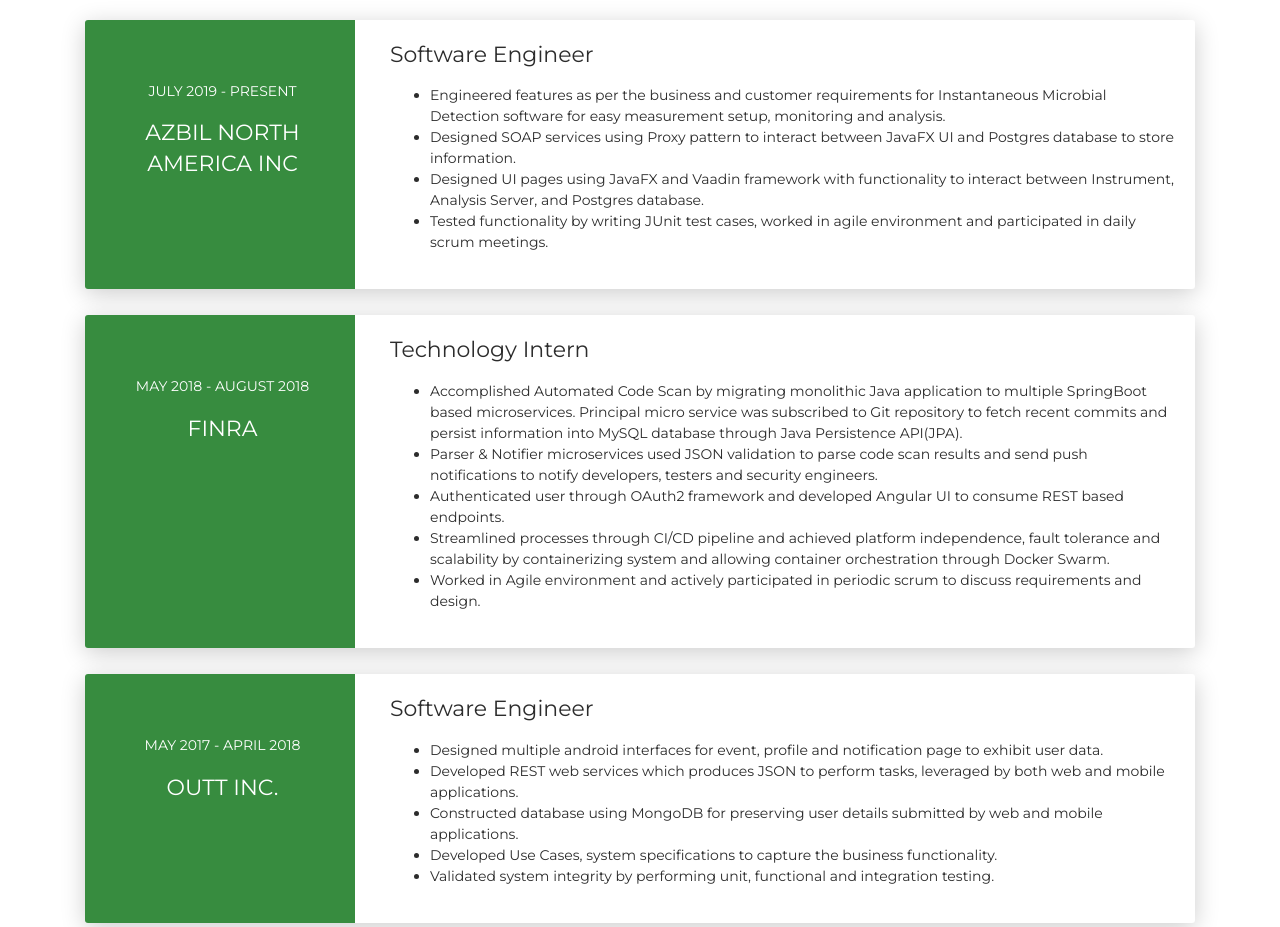
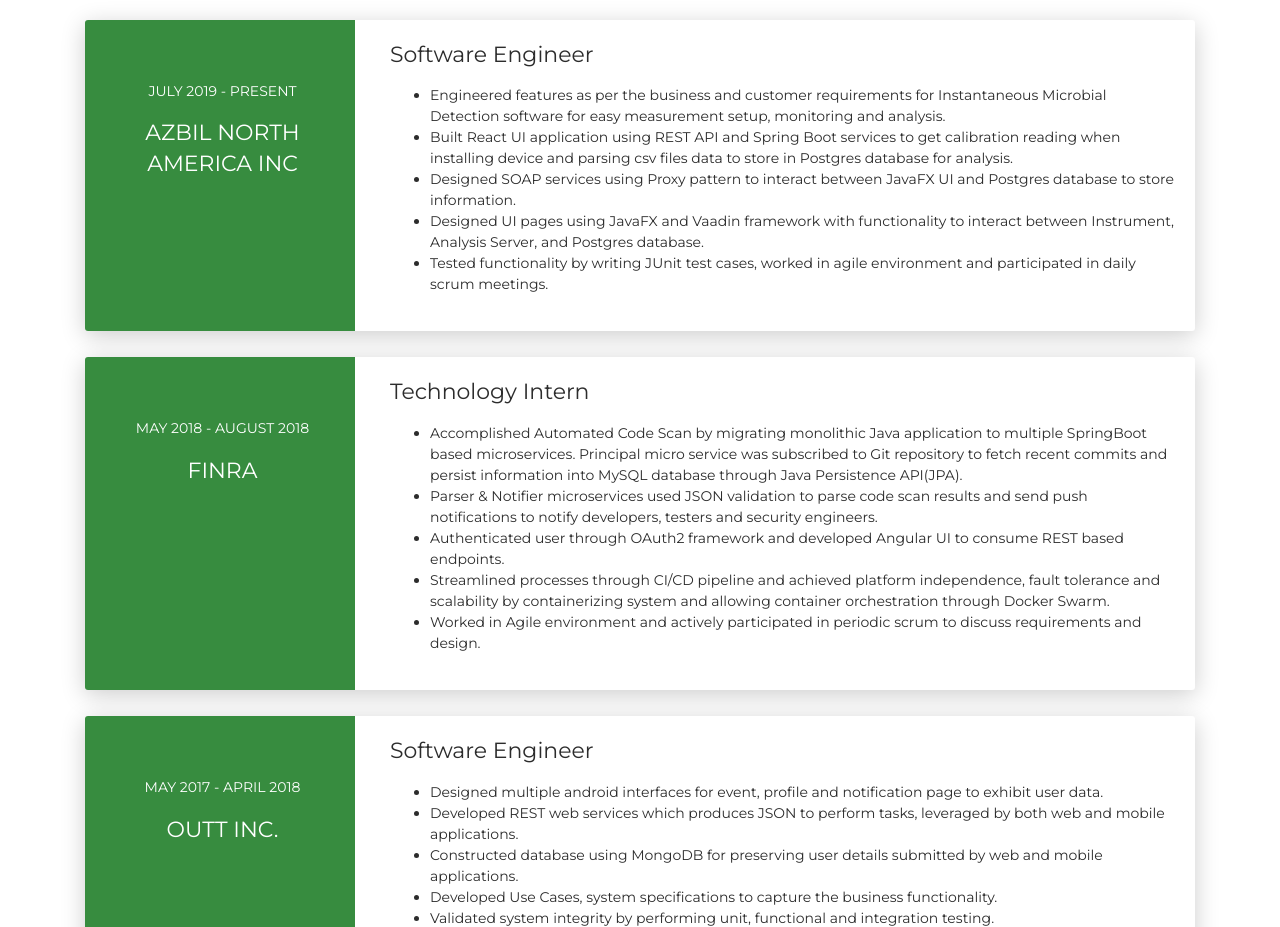
Before and after one commit to shubhamgupta95/shubhamgupta95.github.io, a plain HTML site: page index.html in a window 1280 px wide. Shown: the part 1280-2207 px from the top of the page. Drawn offline with Linux system fonts and the light colour scheme.

Commit message:
Update Job Description

```diff
--- a/index.html
+++ b/index.html
@@ -118,6 +118,7 @@
                     <div class="h5">Software Engineer</div>
                     <ul>
                         <li> Engineered features as per the business and customer requirements for Instantaneous Microbial Detection software for easy measurement setup, monitoring and analysis. </li>
+			<li> Built React UI application using REST API and Spring Boot services to get calibration reading when installing device and parsing csv files data to store in Postgres database for analysis. </li>
                         <li> Designed SOAP services using Proxy pattern to interact between JavaFX UI and Postgres database to store information. </li>
                         <li> Designed UI pages using JavaFX and Vaadin framework with functionality to interact between Instrument, Analysis Server, and Postgres database. </li>
                         <li> Tested functionality by writing JUnit test cases, worked in agile environment and participated in daily scrum meetings. </li>
```
